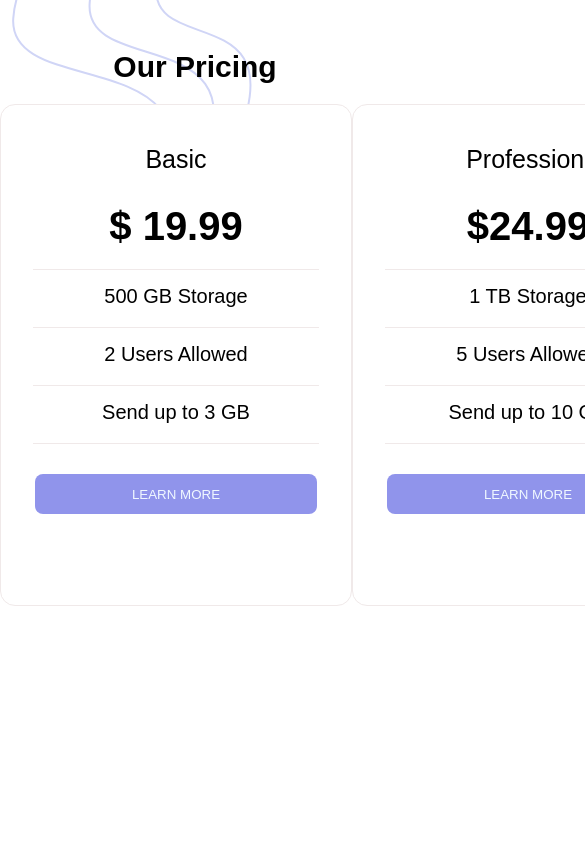
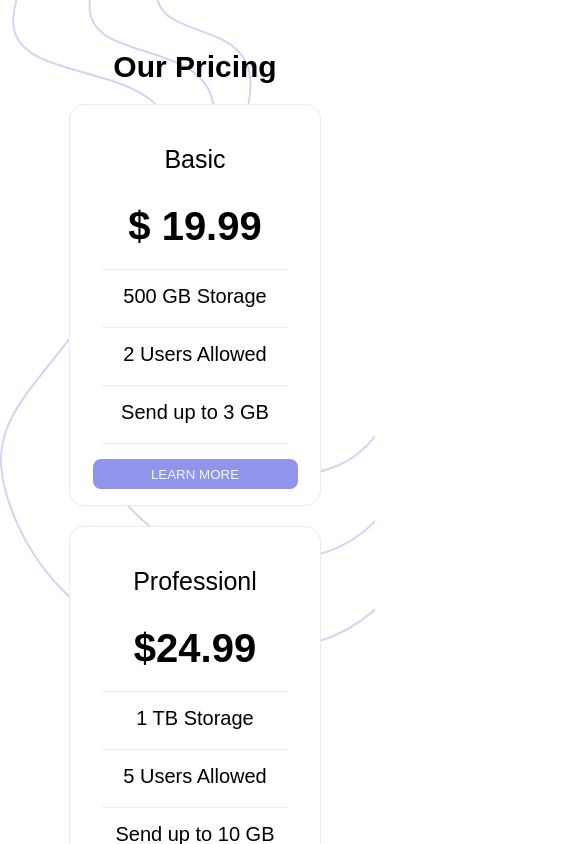
Before and after one commit to mishelramirez/proyecto6-cards, a React (Create React App) app: page / in a window 390 px wide. Shown: the top 844 px of the page, 585 px wide, since content can reach past the window. Built offline with nearby package versions, Linux system fonts and the light colour scheme.

Commit message:
se añaden modificaciones en tablet y mobile

```diff
--- a/src/component/stylecard.css
+++ b/src/component/stylecard.css
@@ -70,3 +70,35 @@
     color: #9094EB;
     cursor: pointer;
 }
+
+@media (max-width: 390px) {
+    .container-cards {
+        flex-direction: column;
+    }
+
+    .card {
+        margin-bottom: 20px;
+    }
+}
+@media (max-width: 450px) {
+    .container-cards {
+        flex-direction: column;
+    }
+
+    .card {
+        margin-bottom: 20px;
+    }
+}
+
+@media (max-width: 1000px) {
+    .card {
+        width: 250px;
+        height: 400px;
+    }
+
+    .btn {
+        margin-top: 15px;
+        width: 205px;
+        height: 30px;
+    }
+}
```
